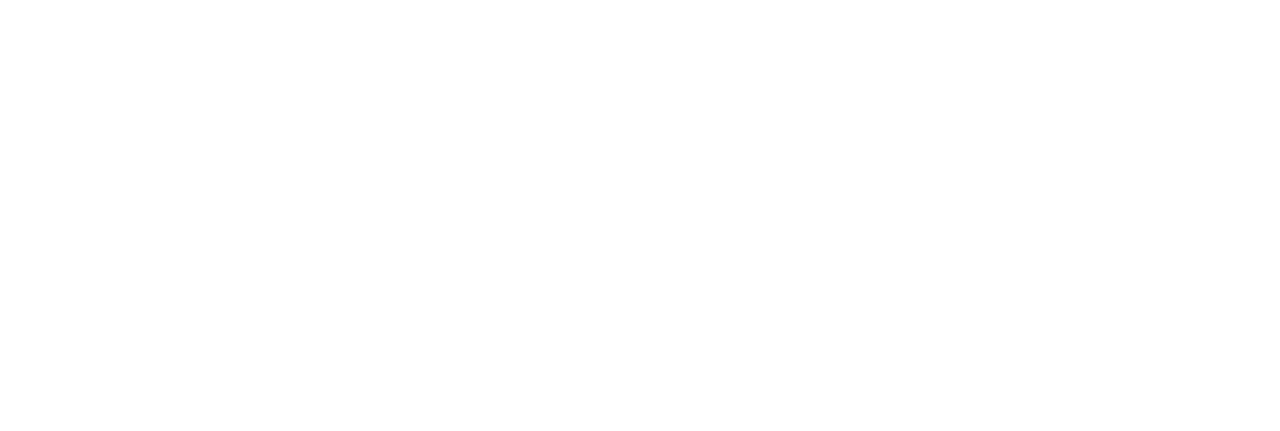
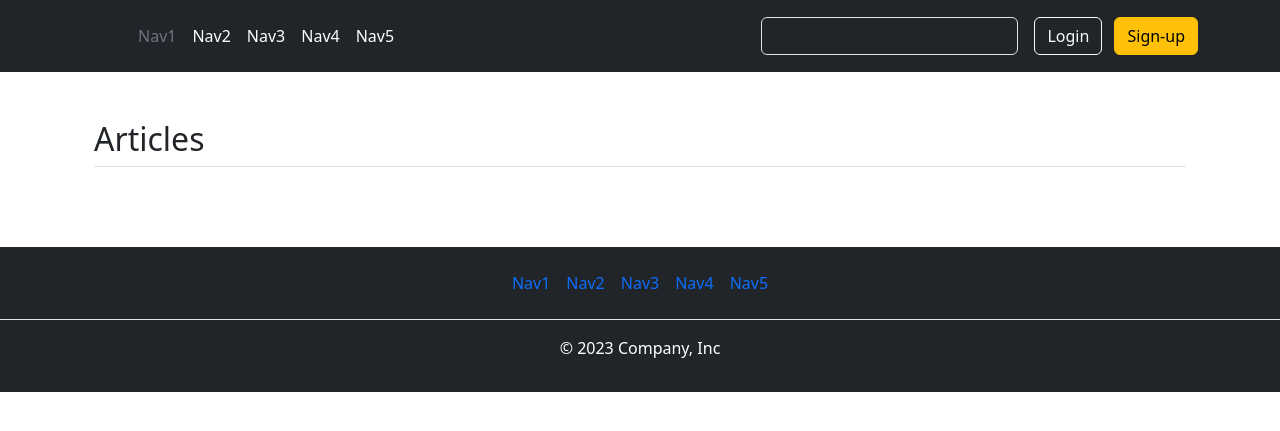
Before and after one commit to glsarsen/final-project, a Django app: page / in a window 1280 px wide. Before the commit the part shown is empty. Shown: the top 431 px of the page. Run offline with Django 4.2, Linux system fonts and the light colour scheme; data that the repository does not hold is empty.

Commit message:
news: add index template

```diff
--- /dev/null
+++ b/news/templates/index.html
@@ -0,0 +1,18 @@
+{% extends "base.html" %}
+
+{% block content %}
+<div class="container px-4 py-5" id="hanging-icons">
+    <h2 class="pb-2 border-bottom">Articles</h2>
+
+    {% for article in articles %}
+        <div class="col d-flex align-items-start mb-5">
+            <div>
+                <h3 class="fs-2 text-body-emphasis">{{ article.name }}</h3>
+                <p>{{ article.content }}</p>
+                <a href="#" class="btn btn-primary">View</a>
+            </div>
+        </div>
+    {% endfor %}
+
+</div>
+{% endblock content %}
--- a/news/views.py
+++ b/news/views.py
@@ -1,8 +1,10 @@
 from django.shortcuts import render
+from .models import Article
 
 # Create your views here.
 def index(request):
-    return render(request, "base.html")
+    articles = Article.objects.all()[:10]
+    return render(request, "index.html", {"articles": articles})
 
 def login(request):
     return render(request, "base.html")
--- a/newsportal/templates/base.html
+++ b/newsportal/templates/base.html
@@ -4,8 +4,50 @@
     <meta charset="UTF-8">
     <meta name="viewport" content="width=device-width, initial-scale=1.0">
     <title>Document</title>
+    <link href="https://cdn.jsdelivr.net/npm/bootstrap@5.3.2/dist/css/bootstrap.min.css" rel="stylesheet" integrity="sha384-T3c6CoIi6uLrA9TneNEoa7RxnatzjcDSCmG1MXxSR1GAsXEV/Dwwykc2MPK8M2HN" crossorigin="anonymous">
 </head>
 <body>
+    <header class="p-3 text-bg-dark">
+        <div class="container">
+          <div class="d-flex flex-wrap align-items-center justify-content-center justify-content-lg-start">
+            <a href="/" class="d-flex align-items-center mb-2 mb-lg-0 text-white text-decoration-none">
+              <svg class="bi me-2" width="40" height="32" role="img" aria-label="Bootstrap"><use xlink:href="#bootstrap"></use></svg>
+            </a>
 
+            <ul class="nav col-12 col-lg-auto me-lg-auto mb-2 justify-content-center mb-md-0">
+              <li><a href="#" class="nav-link px-2 text-secondary">Nav1</a></li>
+              <li><a href="#" class="nav-link px-2 text-white">Nav2</a></li>
+              <li><a href="#" class="nav-link px-2 text-white">Nav3</a></li>
+              <li><a href="#" class="nav-link px-2 text-white">Nav4</a></li>
+              <li><a href="#" class="nav-link px-2 text-white">Nav5</a></li>
+            </ul>
+
+            <form class="col-12 col-lg-auto mb-3 mb-lg-0 me-lg-3" role="search">
+              <input type="search" class="form-control form-control-dark text-bg-dark" placeholder="Search..." aria-label="Search">
+            </form>
+
+            <div class="text-end">
+              <button type="button" class="btn btn-outline-light me-2">Login</button>
+              <button type="button" class="btn btn-warning">Sign-up</button>
+            </div>
+          </div>
+        </div>
+    </header>
+
+    <main>
+        {% block content %}{% endblock content %}
+    </main>
+
+    <footer class="py-3 my-4 text-bg-dark">
+        <ul class="nav justify-content-center border-bottom pb-3 mb-3">
+          <li class="nav-item"><a href="#" class="nav-link px-2">Nav1</a></li>
+          <li class="nav-item"><a href="#" class="nav-link px-2">Nav2</a></li>
+          <li class="nav-item"><a href="#" class="nav-link px-2">Nav3</a></li>
+          <li class="nav-item"><a href="#" class="nav-link px-2">Nav4</a></li>
+          <li class="nav-item"><a href="#" class="nav-link px-2">Nav5</a></li>
+        </ul>
+        <p class="text-center">© 2023 Company, Inc</p>
+      </footer>
+    <script src="https://cdn.jsdelivr.net/npm/bootstrap@5.3.2/dist/js/bootstrap.bundle.min.js" integrity="sha384-C6RzsynM9kWDrMNeT87bh95OGNyZPhcTNXj1NW7RuBCsyN/o0jlpcV8Qyq46cDfL" crossorigin="anonymous"></script>
 </body>
 </html>
```
